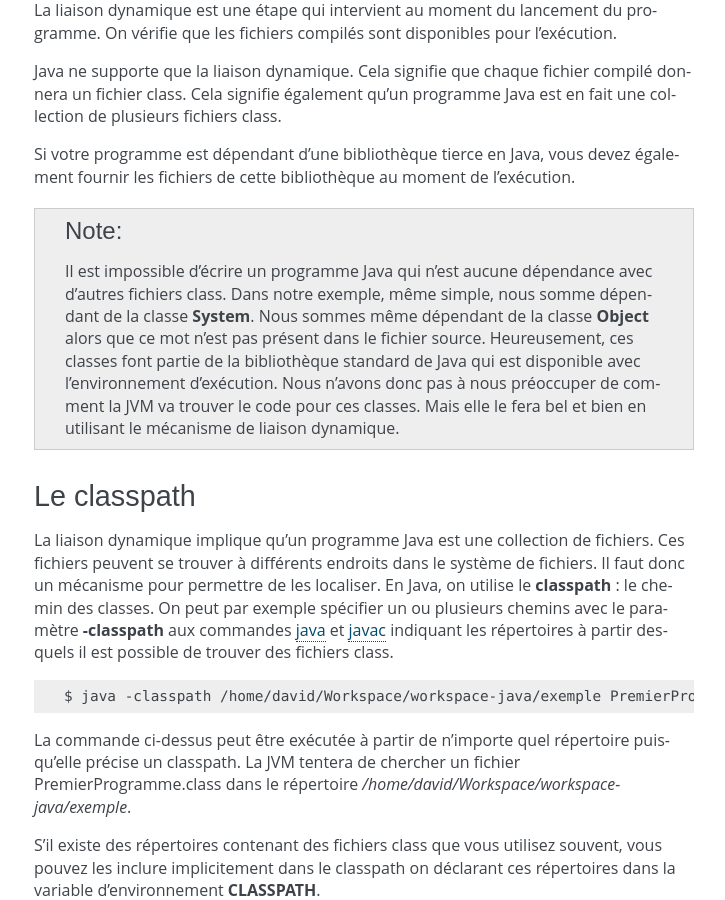
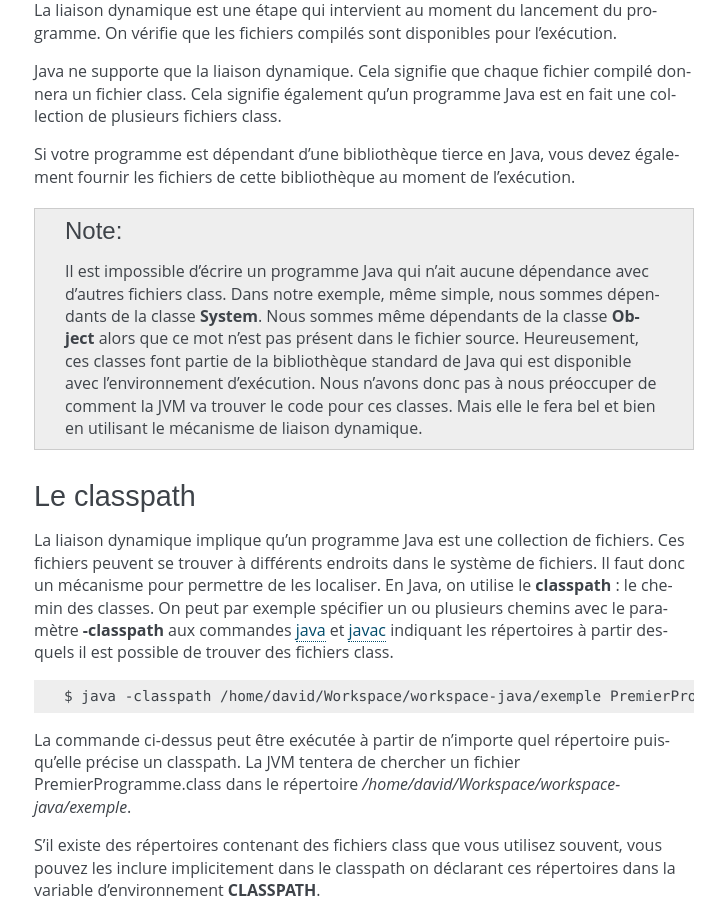
Before and after one commit to lanaflonPerso/cours-java-web, a Sphinx documentation site: the page built from source/compilation.rst, in a window 1280 px wide and 900 px high, scrolled down 2153 px. Shown: the whole window, without its empty margins (396-1121 px from the left). Built offline with Sphinx 7.4.7, drawn with Linux system fonts in a browser that asks for light colours; formulas are drawn with MathJax 3.

Commit message:
corrections

```diff
--- a/source/compilation.rst
+++ b/source/compilation.rst
@@ -103,9 +103,9 @@ Si votre programme est dépendant d'une bibliothèque tierce en Java, vous devez
 les fichiers de cette bibliothèque au moment de l'exécution.
 
 .. note::
-  Il est impossible d'écrire un programme Java qui n'est aucune dépendance avec d'autres
-  fichiers class. Dans notre exemple, même simple, nous somme dépendant de la classe
-  **System**. Nous sommes même dépendant de la classe **Object** alors que ce mot
+  Il est impossible d'écrire un programme Java qui n'ait aucune dépendance avec d'autres
+  fichiers class. Dans notre exemple, même simple, nous sommes dépendants de la classe
+  **System**. Nous sommes même dépendants de la classe **Object** alors que ce mot
   n'est pas présent dans le fichier source. Heureusement, ces classes font partie
   de la bibliothèque standard de Java qui est disponible avec l'environnement d'exécution.
   Nous n'avons donc pas à nous préoccuper de comment la JVM va trouver le code pour
```
